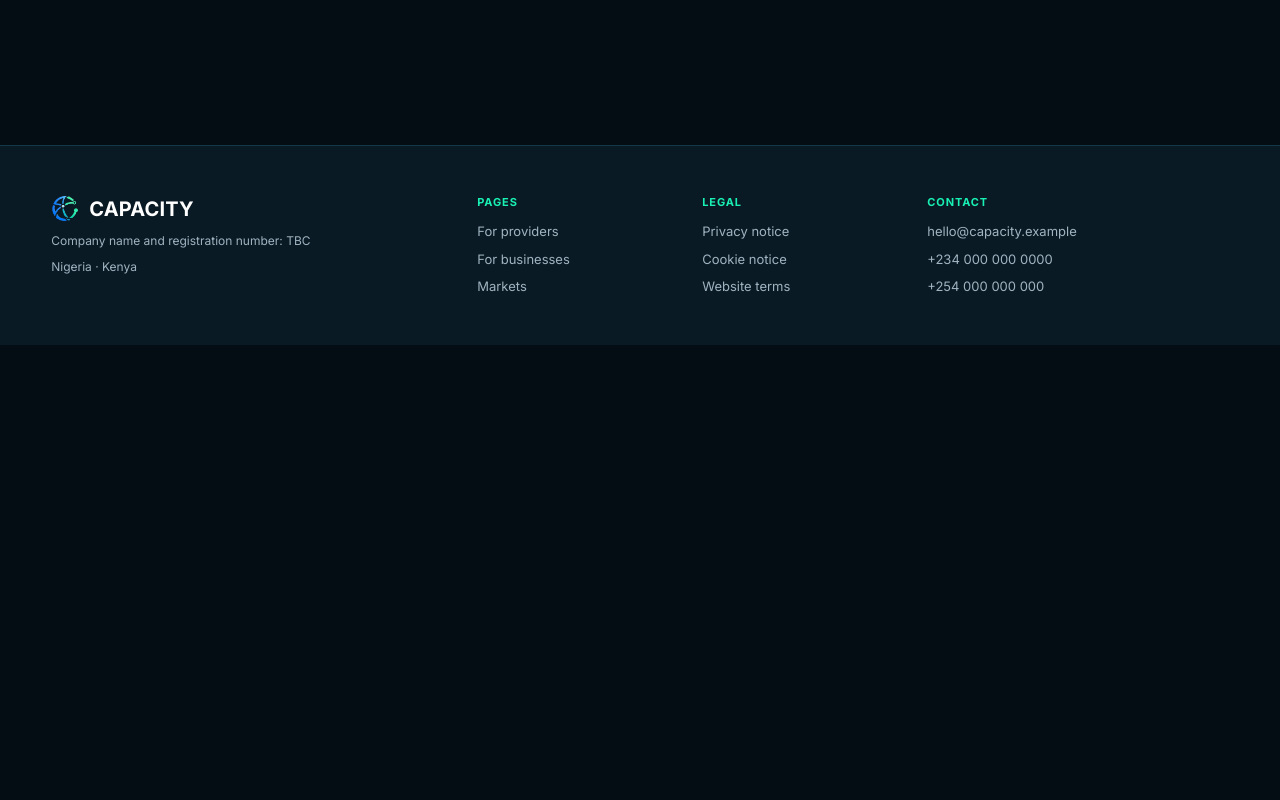
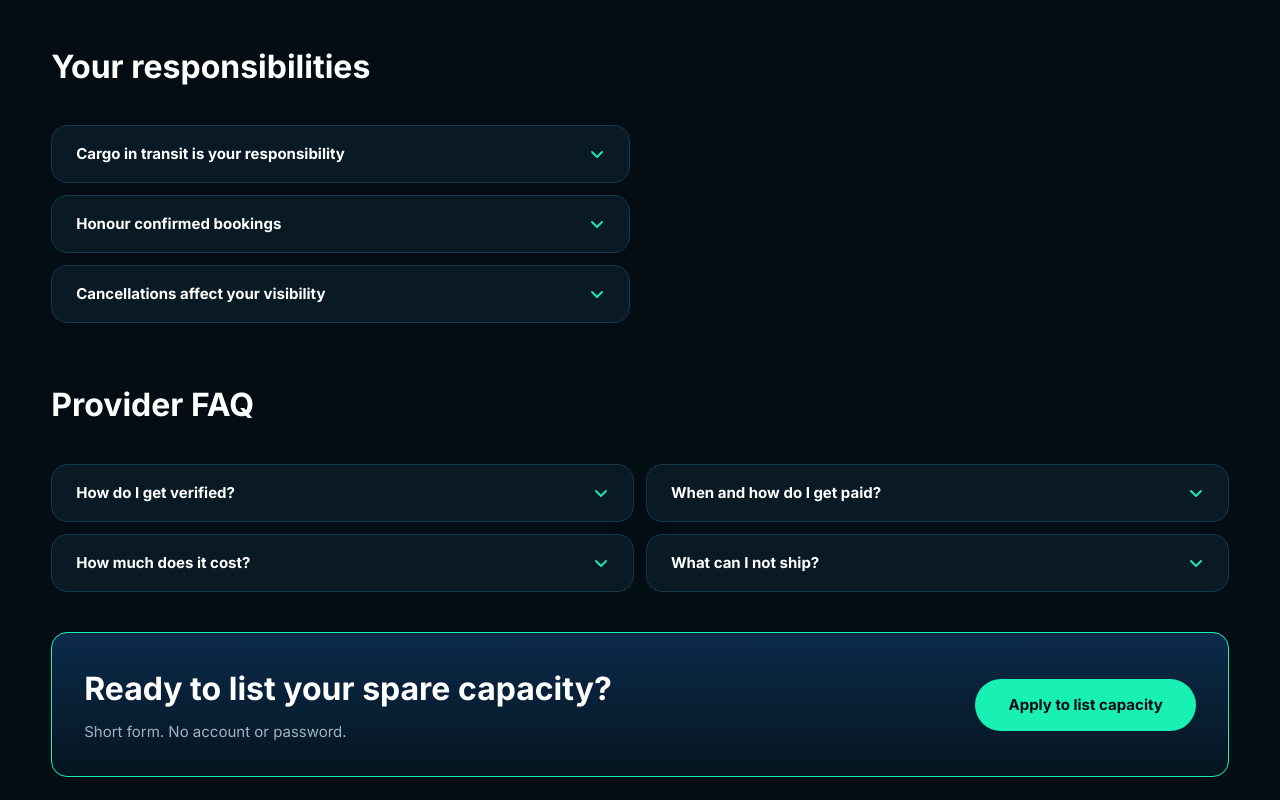
Before and after one commit to mohhx/capacity-repo, a Next.js app: page /for-providers in a window 1280 px wide. Shown: the part 1460-2260 px from the top of the page. Before the commit the page ends 1805 px from the top, so only its background shows below. Built offline with nearby package versions, Linux system fonts and the light colour scheme.

Commit message:
For providers: responsibilities, provider FAQ and closing banner

```diff
--- a/src/app/for-providers/page.module.css
+++ b/src/app/for-providers/page.module.css
@@ -1,5 +1,5 @@
 .content {
-  padding-bottom: var(--space-16);
+  padding-bottom: 0; /* ClosingCta supplies its own bottom padding */
 }
 
 .steps {
--- a/src/app/for-providers/page.tsx
+++ b/src/app/for-providers/page.tsx
@@ -1,5 +1,8 @@
 import type { Metadata } from "next";
 import { ApplySection } from "@/components/for-providers/ApplySection";
+import { ProviderFaq } from "@/components/for-providers/ProviderFaq";
+import { ResponsibilitiesSection } from "@/components/for-providers/ResponsibilitiesSection";
+import { ClosingCta } from "@/components/home/ClosingCta";
 import { WhyList } from "@/components/for-providers/WhyList";
 import { PageHero } from "@/components/ui/PageHero";
 import { SectionHeading } from "@/components/ui/SectionHeading";
@@ -10,7 +13,7 @@ import styles from "./page.module.css";
 export const metadata: Metadata = { title: "For providers" };
 
 export default function ForProvidersPage() {
-  const { hero, steps } = FOR_PROVIDERS;
+  const { hero, steps, closing } = FOR_PROVIDERS;
   return (
     <main>
       <PageHero
@@ -28,6 +31,9 @@ export default function ForProvidersPage() {
           <Stepper steps={steps.items} />
         </section>
         <ApplySection />
+        <ResponsibilitiesSection />
+        <ProviderFaq />
+        <ClosingCta title={closing.title} text={closing.text} cta={closing.cta} />
       </div>
     </main>
   );
--- /dev/null
+++ b/src/components/for-providers/ProviderFaq.module.css
@@ -0,0 +1,5 @@
+.section {
+  display: grid;
+  gap: var(--section-heading-gap);
+  padding-top: var(--section-top-block);
+}
--- /dev/null
+++ b/src/components/for-providers/ProviderFaq.tsx
@@ -0,0 +1,14 @@
+import { Accordion } from "@/components/ui/Accordion";
+import { SectionHeading } from "@/components/ui/SectionHeading";
+import { FOR_PROVIDERS } from "@/content/for-providers";
+import styles from "./ProviderFaq.module.css";
+
+export function ProviderFaq() {
+  const { title, items } = FOR_PROVIDERS.faq;
+  return (
+    <section className={styles.section}>
+      <SectionHeading>{title}</SectionHeading>
+      <Accordion items={[...items]} columns={2} />
+    </section>
+  );
+}
--- /dev/null
+++ b/src/components/for-providers/ResponsibilitiesSection.module.css
@@ -0,0 +1,12 @@
+.section {
+  display: grid;
+  gap: var(--section-heading-gap);
+  padding-top: var(--section-top-block);
+}
+
+/* Desktop: the accordions take the left half, as in Figma (the right half is the removable "Promote" module, not shown). */
+@media (min-width: 900px) {
+  .list {
+    max-width: calc(50% - 0.625rem);
+  }
+}
--- /dev/null
+++ b/src/components/for-providers/ResponsibilitiesSection.tsx
@@ -0,0 +1,16 @@
+import { Accordion } from "@/components/ui/Accordion";
+import { SectionHeading } from "@/components/ui/SectionHeading";
+import { FOR_PROVIDERS } from "@/content/for-providers";
+import styles from "./ResponsibilitiesSection.module.css";
+
+export function ResponsibilitiesSection() {
+  const { title, items } = FOR_PROVIDERS.responsibilities;
+  return (
+    <section className={styles.section}>
+      <SectionHeading>{title}</SectionHeading>
+      <div className={styles.list}>
+        <Accordion items={[...items]} />
+      </div>
+    </section>
+  );
+}
--- a/src/content/for-providers.ts
+++ b/src/content/for-providers.ts
@@ -43,4 +43,33 @@ export const FOR_PROVIDERS = {
     // illustrative figure in their own currency symbol. It is not a conversion.
     amount: 50000,
   },
+  responsibilities: {
+    title: "Your responsibilities",
+    items: [
+      {
+        id: "cargo",
+        question: "Cargo in transit is your responsibility",
+        answer: "You are the carrier. CAPACITY is the exchange, not the carrier.",
+      },
+      // TBC: the answers below are placeholders until the final text is supplied.
+      { id: "honour", question: "Honour confirmed bookings", answer: "Answer to follow." },
+      { id: "cancel", question: "Cancellations affect your visibility", answer: "Answer to follow." },
+    ],
+  },
+  faq: {
+    title: "Provider FAQ",
+    // TBC: all answers are placeholders until the final text is supplied.
+    // Order is row by row, so the two columns read: verified, cost | paid, not shipped (as in Figma).
+    items: [
+      { id: "verified", question: "How do I get verified?", answer: "Answer to follow." },
+      { id: "paid", question: "When and how do I get paid?", answer: "Answer to follow." },
+      { id: "cost", question: "How much does it cost?", answer: "Answer to follow." },
+      { id: "prohibited", question: "What can I not ship?", answer: "Answer to follow." },
+    ],
+  },
+  closing: {
+    title: "Ready to list your spare capacity?",
+    text: "Short form. No account or password.",
+    cta: { label: "Apply to list capacity", href: "/apply" },
+  },
 } as const;
```
